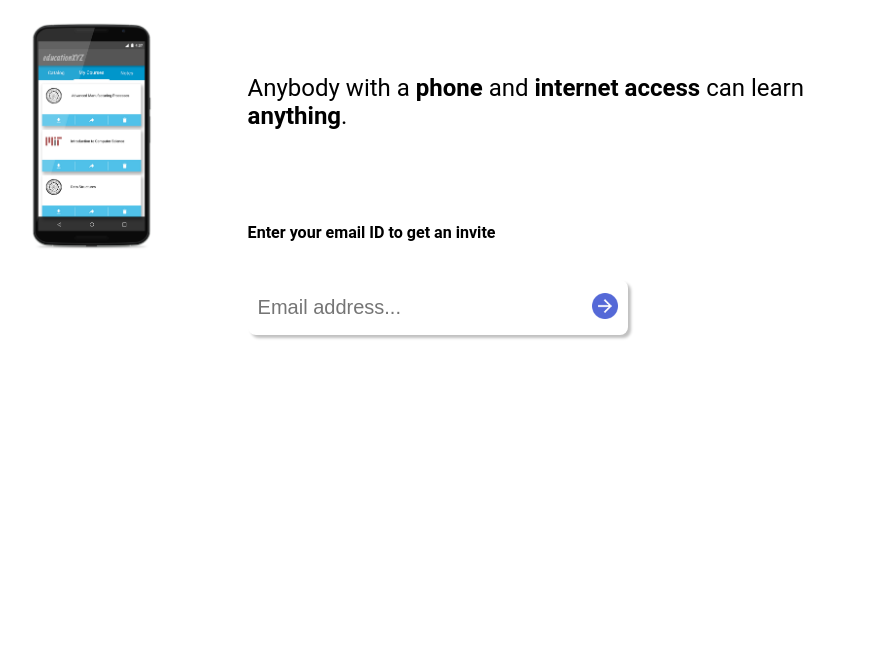
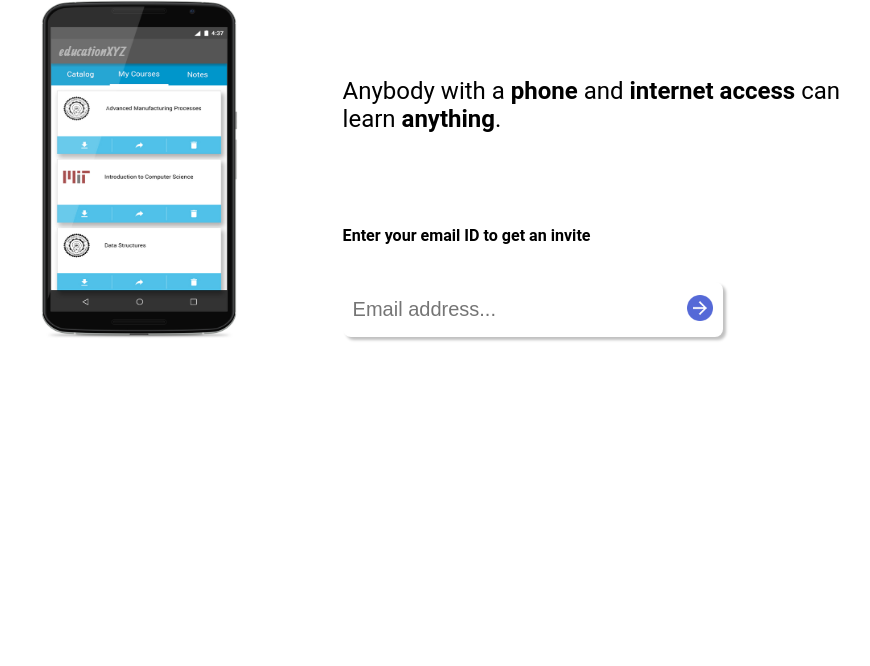
Before and after one commit to educationxyz/educationxyz.github.io, a plain HTML site: page index.html in a window 1280 px wide. Shown: the part 134-800 px from the top of the page, without its empty margins (182-1052 px from the left). Drawn offline with Linux system fonts and the light colour scheme.

Commit message:
added mockup

```diff
--- a/index.html
+++ b/index.html
@@ -6,8 +6,8 @@
         <table align="center" width="70%" border="0" style="font-family: 'Roboto', sans-serif; font-size:24px; margin-top:60px;">
             <tr>
                 <td>
-                    <div id="wireframe">
-                        <img src="images/eduxyz.jpg" align="middle" height="240em" width="145em"/>
+                    <div id="wireframe" style="margin-top:60px">
+                        <img src="images/eduxyz.jpg" align="middle" height="360px" width="240px"/>
                     </div>
                 </td>
                 <td>
```
